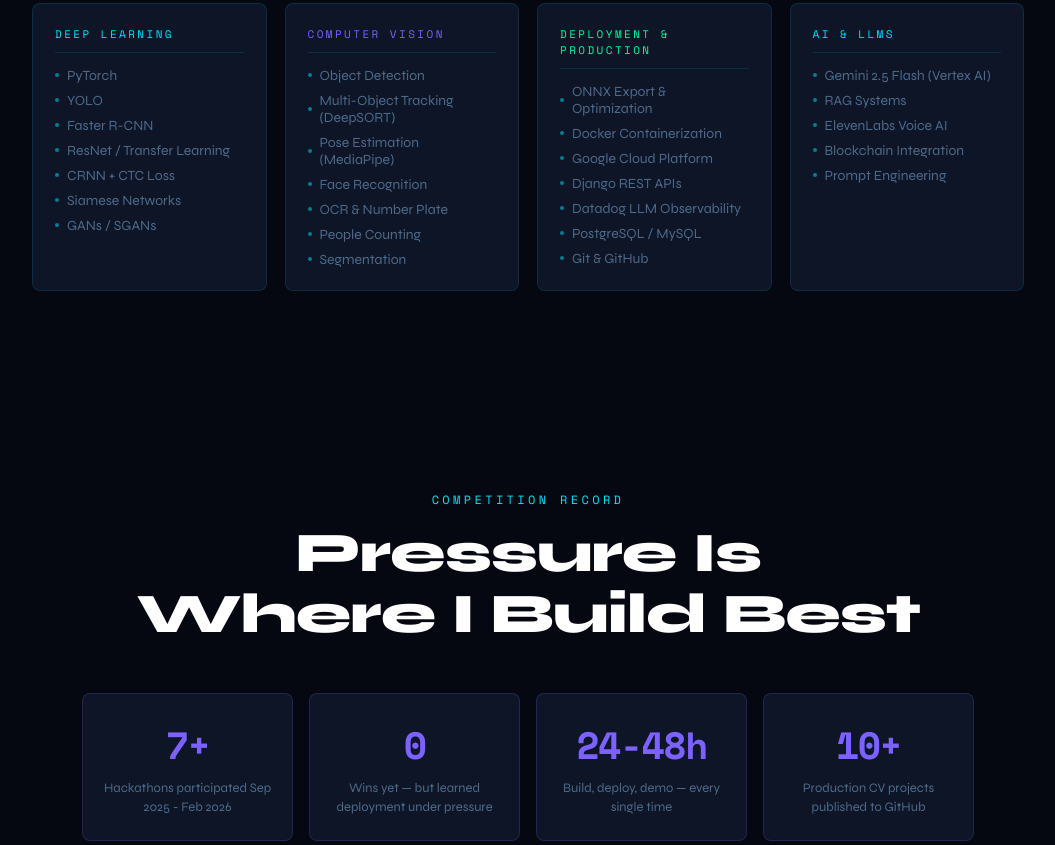
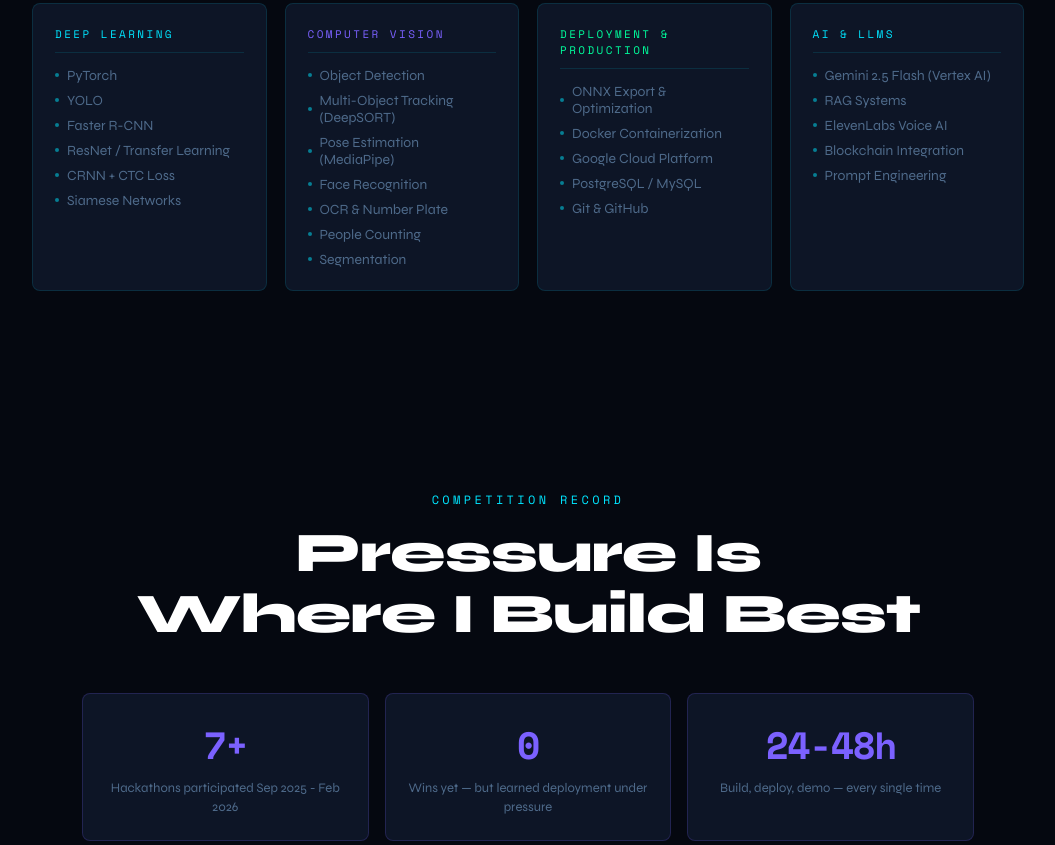
Before and after one commit to Pooja-Vachhad/tumblr-byte.github.io, a plain HTML site: page index.html in a window 1280 px wide. Shown: the part 7462-8307 px from the top of the page, without its empty margins (112-1167 px from the left). Drawn offline with nearby package versions, Linux system fonts and the light colour scheme; a web font is replaced by a local one.

Commit message:
Update index.html

```diff
--- a/index.html
+++ b/index.html
@@ -311,9 +311,9 @@
 <section id="skills">
   <div class="skills-hd fi"><p class="slabel">Technical Arsenal</p><h2 class="stitle">Skills Built</h2></div>
   <div class="sgrid fi">
-    <div class="sg"><p class="sg-title">Deep Learning</p><ul class="slist"><li>PyTorch</li><li>YOLO</li><li>Faster R-CNN</li><li>ResNet / Transfer Learning</li><li>CRNN + CTC Loss</li><li>Siamese Networks </li><li>GANs / SGANs </li></ul></div>
+    <div class="sg"><p class="sg-title">Deep Learning</p><ul class="slist"><li>PyTorch</li><li>YOLO</li><li>Faster R-CNN</li><li>ResNet / Transfer Learning</li><li>CRNN + CTC Loss</li><li>Siamese Networks </li></ul></div>
     <div class="sg"><p class="sg-title p">Computer Vision</p><ul class="slist"><li>Object Detection</li><li>Multi-Object Tracking (DeepSORT)</li><li>Pose Estimation (MediaPipe)</li><li>Face Recognition</li><li>OCR &amp; Number Plate</li><li>People Counting</li><li>Segmentation</li></ul></div>
-    <div class="sg"><p class="sg-title g">Deployment &amp; Production</p><ul class="slist"><li>ONNX Export &amp; Optimization</li><li>Docker Containerization</li><li>Google Cloud Platform</li><li>Django REST APIs</li><li>Datadog LLM Observability</li><li>PostgreSQL / MySQL</li><li>Git &amp; GitHub</li></ul></div>
+    <div class="sg"><p class="sg-title g">Deployment &amp; Production</p><ul class="slist"><li>ONNX Export &amp; Optimization</li><li>Docker Containerization</li><li>Google Cloud Platform</li><li>PostgreSQL / MySQL</li><li>Git &amp; GitHub</li></ul></div>
     <div class="sg"><p class="sg-title">AI &amp; LLMs</p><ul class="slist"><li>Gemini 2.5 Flash (Vertex AI)</li><li>RAG Systems</li><li>ElevenLabs Voice AI</li><li>Blockchain Integration</li><li>Prompt Engineering</li></ul></div>
   </div>
 </section>
@@ -326,7 +326,6 @@
     <div class="hcard"><span class="hnum">7+</span><p class="hlabel">Hackathons participated Sep 2025 - Feb 2026</p></div>
     <div class="hcard"><span class="hnum">0</span><p class="hlabel">Wins yet — but learned deployment under pressure</p></div>
     <div class="hcard"><span class="hnum">24-48h</span><p class="hlabel">Build, deploy, demo — every single time</p></div>
-    <div class="hcard"><span class="hnum">10+</span><p class="hlabel">Production CV projects published to GitHub</p></div>
   </div>
 </section>
 
@@ -374,7 +373,7 @@
     <div class="clinks">
       <a href="mailto:your.email@gmail.com" class="cbtn f">
         <i class="fas fa-envelope"></i>
-        <span class="email-text">mlainaarm@gmail.com</span>
+        <span class="email-text">poojavachhad@gmail.com</span>
       </a>
       <a href="https://github.com/tumblr-byte" target="_blank" class="cbtn">
         <i class="fab fa-github"></i> GitHub
```
